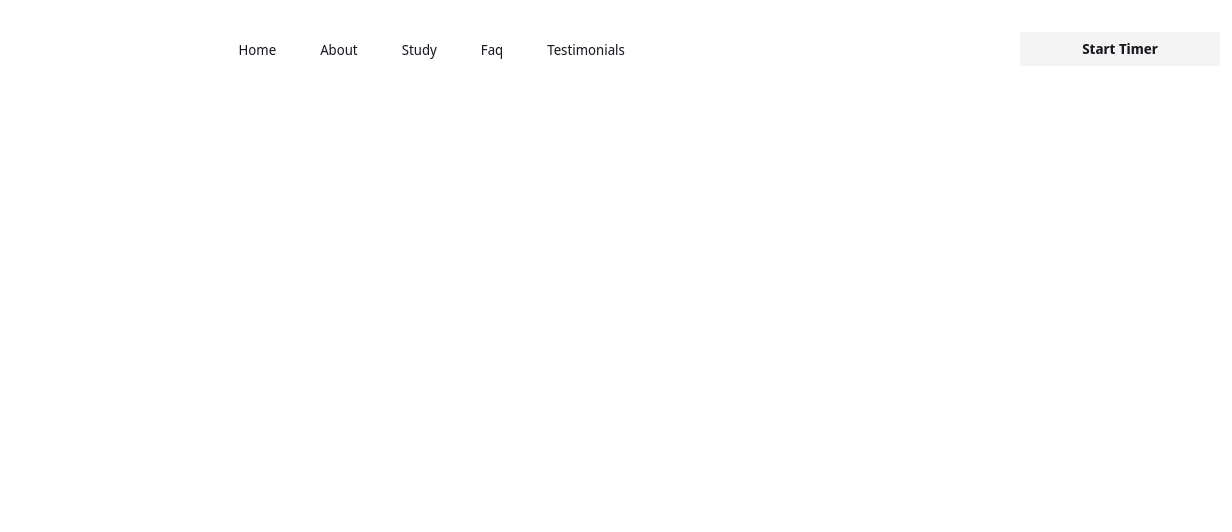
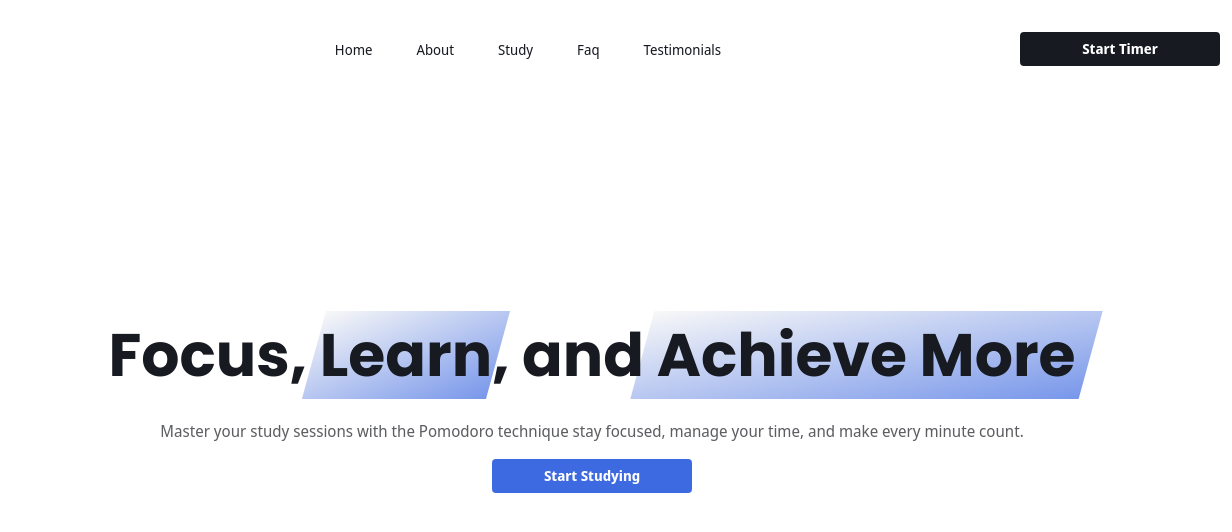
Before and after one commit to petrowic-n/studyhub-app, a website built with Vite: page index.html in a window 1280 px wide. Shown: the top 532 px of the page, 48-1280 px from the left. Built offline with nearby package versions, Linux system fonts and the light colour scheme.

Commit message:
section: add hero section

```diff
--- a/index.html
+++ b/index.html
@@ -47,7 +47,7 @@
       </button>
 
       <div class="header__btn">
-        <button class="button-tertiary">Start Timer</button>
+        <button class="button-secondary">Start Timer</button>
       </div>
     </header>
 
@@ -79,15 +79,26 @@
     </div>
     <main>
       <!-- Hero Section -->
-      <section class="hero" id="home"></section>
+      <section class="hero container" id="home">
+        <h1>
+          Focus,
+          <span class="highlight">Learn</span>, and
+          <span class="highlight">Achieve More</span>
+        </h1>
+        <p class="hero__description">
+          Master your study sessions with the Pomodoro technique stay focused,
+          manage your time, and make every minute count.
+        </p>
+        <button class="button-primary">Start Studying</button>
+      </section>
       <!-- About Section -->
-      <section class="about" id="about"></section>
+      <section class="about section" id="about"></section>
       <!-- Study Section -->
-      <section class="study" id="study"></section>
+      <section class="study section" id="study"></section>
       <!-- Faq Section -->
-      <section class="faq" id="faq"></section>
+      <section class="faq section" id="faq"></section>
       <!-- Testimoinals Section -->
-      <section class="testimonials" id="testimonials"></section>
+      <section class="testimonials section" id="testimonials"></section>
     </main>
     <!-- Footer -->
     <footer></footer>
--- a/src/main.js
+++ b/src/main.js
@@ -2,7 +2,10 @@ import "../styles/modern-normalize.css";
 import "../styles/style.css";
 import "../styles/components/header.css";
 import "../styles/components/mobile-nav.css";
+import "../styles/components/hero.css";
 import "../styles/utils.css";
 
 import mobileNav from "./utils/mobile-nav";
+import siteAnimations from "./utils/animations";
 mobileNav();
+siteAnimations();
--- /dev/null
+++ b/src/utils/animations.js
@@ -0,0 +1,22 @@
+"use strict";
+
+const siteAnimations = function () {
+  const allSections = document.querySelectorAll(".section");
+
+  const revealSection = function (entries, observer) {
+    entries.forEach((entry) => {
+      if (!entry.isIntersecting) return;
+      entry.target.classList.add("show");
+      observer.unobserve(entry.target);
+    });
+  };
+
+  const sectionObserver = new IntersectionObserver(revealSection, {
+    root: null,
+    threshold: 0.3,
+  });
+
+  allSections.forEach((section) => sectionObserver.observe(section));
+};
+
+export default siteAnimations;
--- a/src/utils/mobile-nav.js
+++ b/src/utils/mobile-nav.js
@@ -36,6 +36,8 @@ const mobileNav = function () {
     const [entry] = entries;
     // when header is out of view add sticky class
     if (!entry.isIntersecting) header.classList.toggle("sticky");
+    if (header.classList.contains("sticky"))
+      header.style.boxShadow = "0 2px 5px rgba(0, 0, 0, 0.1)";
   };
 
   const observerOptions = {
--- a/styles/components/header.css
+++ b/styles/components/header.css
@@ -9,8 +9,10 @@
   right: 0;
   left: 0;
   width: 100%;
+  background-color: var(--color-white);
   z-index: 9999;
 }
+
 
 .header__menu {
   display: none;
@@ -65,6 +67,10 @@
   .menu-icon {
     display: none;
   }
+
+  #menu-btn {
+    display: none;
+  }
 }
 
 /* lg */
--- /dev/null
+++ b/styles/components/hero.css
@@ -0,0 +1,56 @@
+.hero {
+  min-height: 100vh;
+  display: flex;
+  align-items: center;
+  justify-content: center;
+  flex-direction: column;
+  text-align: center;
+  gap: 1rem;
+  animation: heroFadeIn 1s ease forwards;
+  transition: 800ms ease;
+}
+
+.hero-show {
+  transform: translateY(0);
+  opacity: 1;
+}
+
+@keyframes heroFadeIn {
+  from {
+    opacity: 0;
+    transform: translateY(-8rem);
+  }
+  to {
+    opacity: 1;
+    transform: translateY(0);
+  }
+}
+
+.hero__description {
+  font-size: var(--size-sm);
+  color: var(--color-gray);
+}
+
+/* Animations */
+
+/* xs */
+/* @media (min-width: 475px) {} */
+
+/* sm */
+/* @media (min-width: 640px) {} */
+
+/* md */
+/* @media (min-width: 768px) {} */
+
+/* lg */
+@media (min-width: 1024px) {
+  .hero__description {
+    font-size: var(--size-base);
+  }
+}
+
+/* xl */
+/* @media (min-width: 1280px) {} */
+
+/* 2xl */
+/* @media (min-width: 1536px) {} */
--- a/styles/style.css
+++ b/styles/style.css
@@ -9,6 +9,11 @@
   --color-white: #fff;
   --color-dark: #171a20;
   --color-gray: #5c5e62;
+  --gradient-primary: linear-gradient(
+    to top left,
+    rgb(62, 106, 225),
+    rgb(244, 244, 244)
+  );
 
   /* button */
   --btn-background-color-primary: rgb(62, 106, 225);
@@ -70,8 +75,3 @@ a {
   font-family: var(--font-family);
   text-decoration: none;
 }
-
-
-section {
-  height: 800px;
-}
--- a/styles/utils.css
+++ b/styles/utils.css
@@ -38,6 +38,25 @@
 .loaded {
   filter: blur(0) grayscale(0);
   transition: 0.7s ease-in-out;
+}
+
+/* Highlight for text */
+.highlight {
+  position: relative;
+}
+
+.highlight::after {
+  display: block;
+  content: "";
+  position: absolute;
+  bottom: 0;
+  left: 0;
+  z-index: -1;
+  opacity: 0.7;
+  width: 100%;
+  height: 100%;
+  transform: scale(1.07, 1.05) skewX(-15deg);
+  background-image: var(--gradient-primary);
 }
 
 /* sticky header */
@@ -93,6 +112,35 @@
   border-color: rgb(224, 224, 224);
 }
 
+/* Headings */
+h1,
+h2,
+h3,
+h4,
+h5,
+h6 {
+  font-family: var(--font-family-heading);
+  color: var(--color-dark);
+}
+
+h1 {
+  font-size: var(--size-3xl);
+  font-weight: 700;
+  line-height: 1.6;
+  max-width: 380px;
+}
+
+/* Animations */
+.section {
+  transform: translateY(8rem);
+  opacity: 0;
+  transition: 800ms ease;
+}
+.section.show {
+  transform: translateY(0);
+  opacity: 1;
+}
+
 /* Responsive */
 
 /* xs */
@@ -107,6 +155,11 @@
   .container {
     max-width: 640px;
   }
+
+  h1 {
+    font-size: var(--size-4xl);
+    max-width: 380px;
+  }
 }
 
 /* md */
@@ -114,16 +167,25 @@
   .container {
     max-width: 768px;
   }
+  h1 {
+    font-size: var(--size-5xl);
+    max-width: 500px;
+  }
 }
 
 /* lg */
 @media (min-width: 1024px) {
   .container {
-    max-width: 1024px;
+    max-width: 100%;
   }
 
   .section-gap {
     margin-top: 10rem;
+  }
+
+  h1 {
+    font-size: var(--size-6xl);
+    max-width: 100%;
   }
 }
 
```
